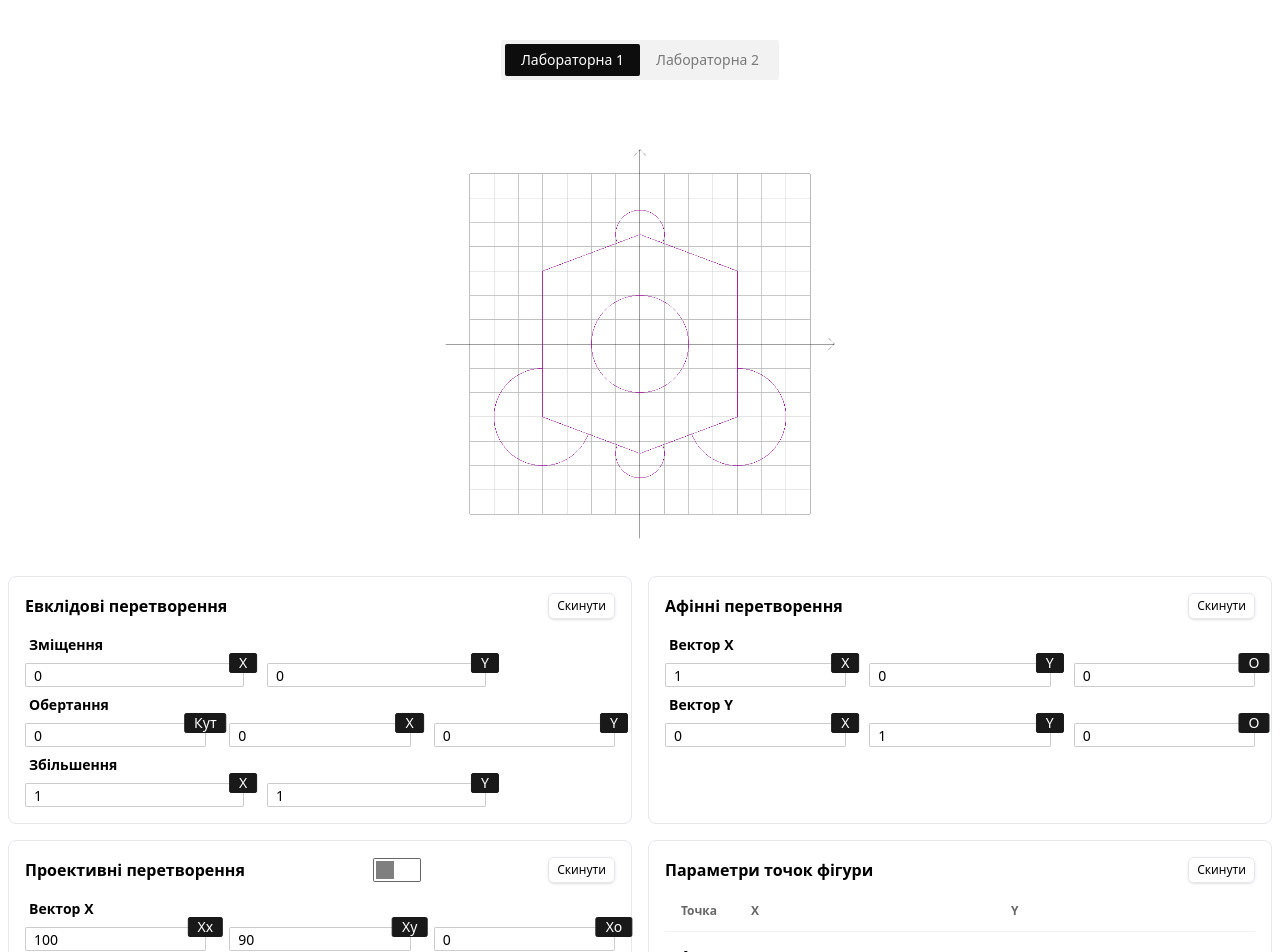
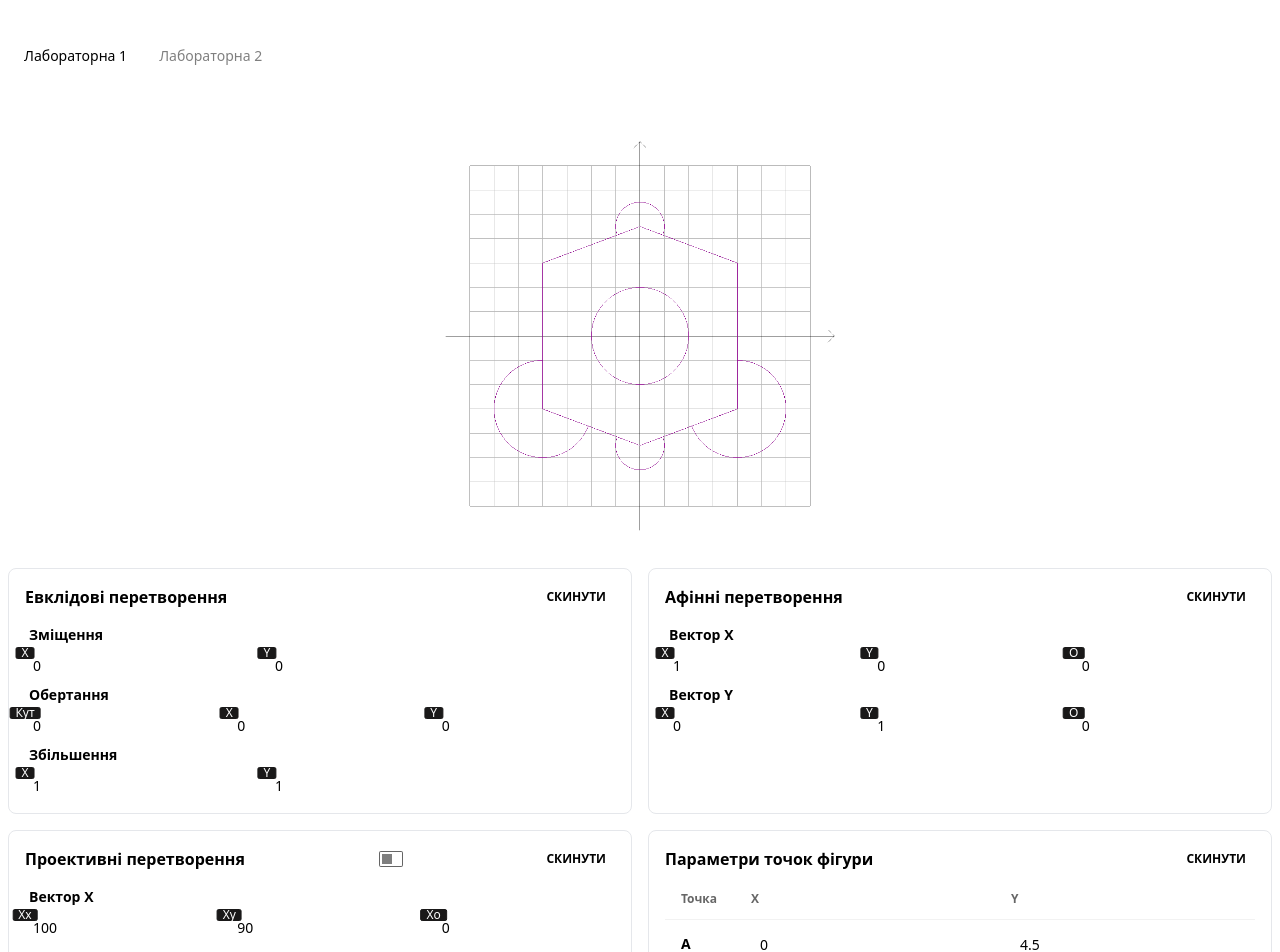
Before and after one commit to andreeich/geometrical-modeling, a React (Create React App) app: page / in a window 1280 px wide. Shown: the top 952 px of the page. Built offline with nearby package versions, Linux system fonts and the light colour scheme.

Commit message:
ter theme changes

```diff
--- a/src/components/Main.jsx
+++ b/src/components/Main.jsx
@@ -13,7 +13,7 @@ function Main() {
     <main className="grid grid-flow-row">
       <section>
         <div className="container">
-          <div className="mb-10 tabs tabs-boxed">
+          <div className="w-full mb-10 tabs tabs-lifted">
             <a
               className={`tab ${lab === 1 ? " tab-active" : ""}`}
               onClick={() => setLab(1)}
--- a/src/components/SceneOne.jsx
+++ b/src/components/SceneOne.jsx
@@ -541,6 +541,13 @@ function SceneOne() {
           <div className="gap-6 join">
             {Object.entries(object).map(([key, value]) => (
               <div className="join" key={key}>
+                <div className="indicator">
+                  <span className="indicator-item badge badge-secondary badge-xs">
+                    {key == "angle"
+                      ? "Кут"
+                      : key.charAt(0).toUpperCase() + key.slice(1)}
+                  </span>
+                </div>
                 <input
                   type="number"
                   placeholder={value.value}
@@ -563,15 +570,8 @@ function SceneOne() {
                       },
                     })
                   }
-                  className="w-full input input-xs input-bordered"
+                  className="w-full input input-xs"
                 />
-                <div className="indicator">
-                  <span className="indicator-item badge badge-secondary">
-                    {key == "angle"
-                      ? "Кут"
-                      : key.charAt(0).toUpperCase() + key.slice(1)}
-                  </span>
-                </div>
               </div>
             ))}
           </div>
@@ -591,6 +591,12 @@ function SceneOne() {
           {Object.entries(value).map(([k, v]) => {
             return (
               <div className="join" key={k}>
+                <div className="indicator ">
+                  <span className="indicator-item badge badge-secondary badge-xs">
+                    {k.charAt(0).toUpperCase() + k.slice(1)}
+                  </span>
+                </div>
+
                 <input
                   type="number"
                   placeholder={v.value}
@@ -613,13 +619,8 @@ function SceneOne() {
                       },
                     })
                   }
-                  className="w-full input input-xs input-bordered"
+                  className="w-full input input-xs"
                 />
-                <div className="indicator ">
-                  <span className="indicator-item badge badge-secondary">
-                    {k.charAt(0).toUpperCase() + k.slice(1)}
-                  </span>
-                </div>
               </div>
             );
           })}
@@ -640,6 +641,11 @@ function SceneOne() {
             {Object.entries(value).map(([k, v]) => {
               return (
                 <div className="join" key={k}>
+                  <div className="indicator ">
+                    <span className="indicator-item badge badge-secondary badge-xs">
+                      {key.toUpperCase() + k}
+                    </span>
+                  </div>
                   <input
                     type="number"
                     placeholder={v.value}
@@ -662,13 +668,8 @@ function SceneOne() {
                         },
                       })
                     }
-                    className="w-full input input-xs input-bordered"
+                    className="w-full input input-xs"
                   />
-                  <div className="indicator ">
-                    <span className="indicator-item badge badge-secondary">
-                      {key.toUpperCase() + k}
-                    </span>
-                  </div>
                 </div>
               );
             })}
@@ -1050,10 +1051,7 @@ function SceneOne() {
         <div className="p-4 space-y-2 border rounded-lg">
           <div className="flex items-center justify-between gap-2">
             <h2 className="font-bold text-md">Евклідові перетворення</h2>
-            <button
-              className="px-2 py-1 text-xs transition-shadow border rounded-md shadow active:shadow-none"
-              onClick={resetEuTrans}
-            >
+            <button className="btn btn-xs btn-ghost" onClick={resetEuTrans}>
               Скинути
             </button>
           </div>
@@ -1062,10 +1060,7 @@ function SceneOne() {
         <div className="p-4 space-y-2 border rounded-lg">
           <div className="flex items-center justify-between gap-2">
             <h2 className="font-bold text-md">Афінні перетворення</h2>
-            <button
-              className="px-2 py-1 text-xs transition-shadow border rounded-md shadow active:shadow-none"
-              onClick={resetAfTrans}
-            >
+            <button className="btn btn-xs btn-ghost" onClick={resetAfTrans}>
               Скинути
             </button>
           </div>
@@ -1076,14 +1071,11 @@ function SceneOne() {
             <h2 className="font-bold text-md">Проективні перетворення</h2>
             <input
               type="checkbox"
-              className="toggle toggle-secondary"
+              className="toggle toggle-xs toggle-secondary"
               checked={projectiveToggle}
               onChange={() => setProjectiveToggle(!projectiveToggle)}
             />
-            <button
-              className="px-2 py-1 text-xs transition-shadow border rounded-md shadow active:shadow-none"
-              onClick={resetPrTrans}
-            >
+            <button className="btn btn-xs btn-ghost" onClick={resetPrTrans}>
               Скинути
             </button>
           </div>
@@ -1092,10 +1084,7 @@ function SceneOne() {
         <div className="p-4 space-y-2 border rounded-lg">
           <div className="flex items-center justify-between gap-2">
             <h2 className="font-bold text-md">Параметри точок фігури</h2>
-            <button
-              className="px-2 py-1 text-xs transition-shadow border rounded-md shadow active:shadow-none"
-              onClick={resetPoints}
-            >
+            <button className="btn btn-xs btn-ghost" onClick={resetPoints}>
               Скинути
             </button>
           </div>
@@ -1115,10 +1104,7 @@ function SceneOne() {
         <div className="p-4 space-y-2 border rounded-lg">
           <div className="flex items-center justify-between gap-2">
             <h2 className="font-bold text-md">Параметри кіл фігури</h2>
-            <button
-              className="px-2 py-1 text-xs transition-shadow border rounded-md shadow active:shadow-none"
-              onClick={resetCircles}
-            >
+            <button className="btn btn-xs btn-ghost" onClick={resetCircles}>
               Скинути
             </button>
           </div>
--- a/src/components/SceneTwo.jsx
+++ b/src/components/SceneTwo.jsx
@@ -265,6 +265,11 @@ function SceneTwo() {
   const paramsRows = Object.entries(params).map(([key, v]) => {
     return (
       <div className="join" key={key}>
+        <div className="indicator">
+          <span className="indicator-item badge-xs badge badge-secondary">
+            {key.charAt(0).toUpperCase() + key.slice(1)}
+          </span>
+        </div>
         <input
           type="number"
           placeholder={v.value}
@@ -289,13 +294,8 @@ function SceneTwo() {
               },
             })
           }
-          className="w-full input input-xs input-bordered"
+          className="w-full input input-xs"
         />
-        <div className="indicator">
-          <span className="indicator-item badge badge-secondary">
-            {key.charAt(0).toUpperCase() + key.slice(1)}
-          </span>
-        </div>
       </div>
     );
   });
@@ -316,6 +316,13 @@ function SceneTwo() {
         <div className="gap-6 join">
           {Object.entries(object).map(([key, value]) => (
             <div className="join" key={key}>
+              <div className="indicator">
+                <span className="indicator-item badge badge-xs badge-secondary">
+                  {key == "angle"
+                    ? "Кут"
+                    : key.charAt(0).toUpperCase() + key.slice(1)}
+                </span>
+              </div>
               <input
                 type="number"
                 placeholder={value.value}
@@ -335,15 +342,8 @@ function SceneTwo() {
                     },
                   })
                 }
-                className="w-full input input-xs input-bordered"
+                className="w-full input input-xs"
               />
-              <div className="indicator">
-                <span className="indicator-item badge badge-secondary">
-                  {key == "angle"
-                    ? "Кут"
-                    : key.charAt(0).toUpperCase() + key.slice(1)}
-                </span>
-              </div>
             </div>
           ))}
         </div>
@@ -637,32 +637,29 @@ function SceneTwo() {
         <canvas ref={canvasRef} className="!w-full !h-full" />
       </div>
       <div className="grid grid-cols-1 gap-4 md:grid-cols-2">
-        <div className="p-4 space-y-2 border rounded-lg">
+        <div className="p-4 space-y-2">
           <div className="flex items-center justify-between gap-2">
             <h2 className="text-lg font-bold text-center">Параметри фігури</h2>
-            <button
-              className="px-2 py-1 text-xs transition-shadow border rounded-md shadow active:shadow-none"
-              onClick={resetParams}
-            >
+            <button className="btn btn-xs btn-ghost" onClick={resetParams}>
               Скинути
             </button>
           </div>
           <div className="flex flex-col gap-4">{paramsRows}</div>
         </div>
-        <div className="p-4 space-y-2 border rounded-lg">
+        <div className="p-4 space-y-2">
           <div className="flex items-center justify-between gap-2">
             <h2 className="text-lg font-bold text-center">
               Додаткові конструкції
             </h2>
             <input
               type="checkbox"
-              className="toggle"
+              className="toggle toggle-info toggle-xs"
               checked={addConstToggle}
               onChange={handleAddConstToggle}
             />
           </div>
           <fieldset disabled={!addConstToggle} className="flex flex-col">
-            <label className="gap-4 join">
+            <label className="items-center gap-4 join">
               <span className="text-sm">Точка</span>
               <input
                 type="range"
@@ -678,16 +675,20 @@ function SceneTwo() {
                       : ~~e.target.defaultValue,
                   })
                 }
-                className="range range-sm"
+                className="range range-xs"
               />
             </label>
           </fieldset>
-          <div className="gap-2 join">
-            <span className="badge badge-error">Дотична</span>
-            <span className="badge badge-success">Нормаль</span>
+          <div className="items-end gap-2 join join-vertical">
+            <span className="items-center gap-2 text-xs join">
+              Дотична<span className="badge badge-error"></span>
+            </span>
+            <span className="items-center gap-2 text-xs join">
+              Нормаль<span className="badge badge-success"></span>
+            </span>
           </div>
         </div>
-        {/* <div className="p-4 space-y-2 border rounded-lg">
+        {/* <div className="p-4 space-y-2">
           <div className="flex items-center justify-between gap-2">
             <h2 className="text-lg font-bold text-center">Дані фігури</h2>
           </div>
@@ -704,15 +705,12 @@ function SceneTwo() {
             </tbody>
           </table>
         </div> */}
-        <div className="p-4 space-y-2 border rounded-lg">
+        <div className="p-4 space-y-2">
           <div className="flex items-center justify-between gap-2">
             <h2 className="text-lg font-bold text-center">
               Евклідові перетоврення
             </h2>
-            <button
-              className="px-2 py-1 text-xs transition-shadow border rounded-md shadow active:shadow-none"
-              onClick={resetEuclid}
-            >
+            <button className="btn btn-xs btn-ghost" onClick={resetEuclid}>
               Скинути
             </button>
           </div>
```
